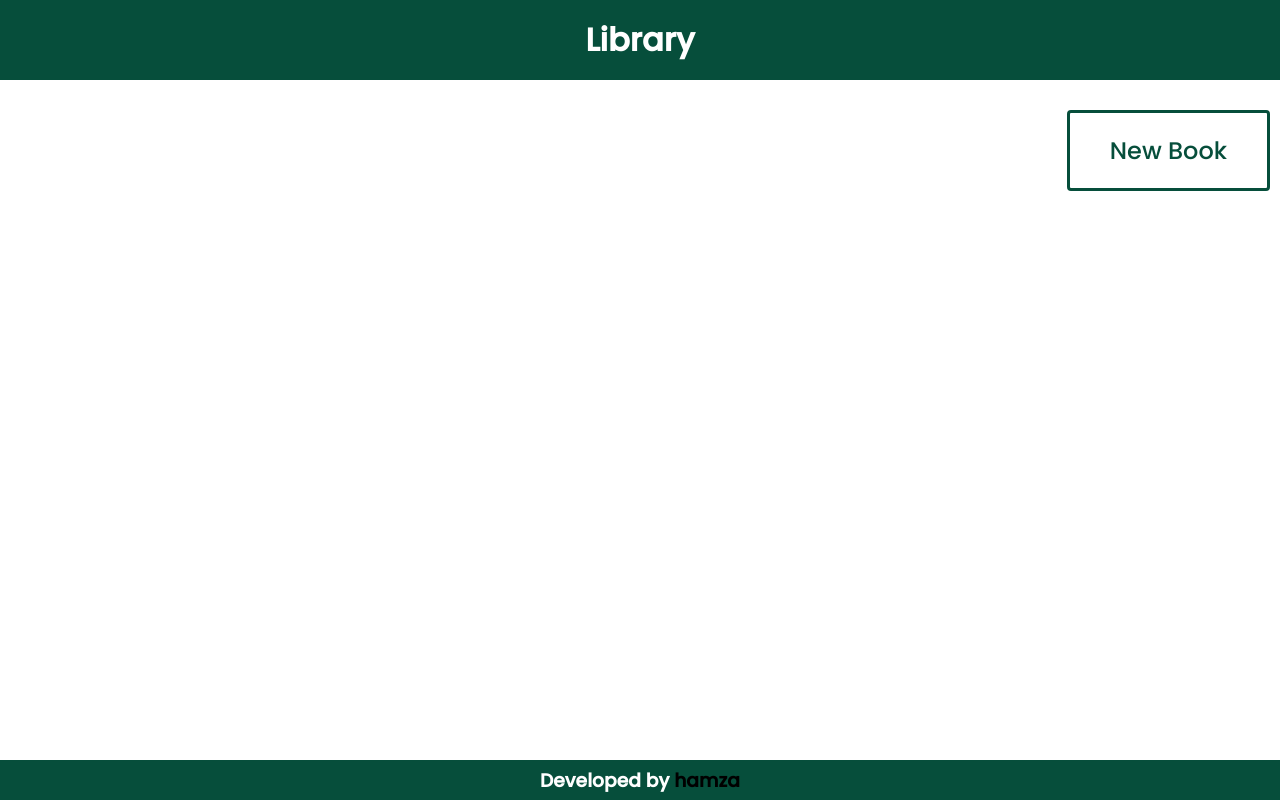
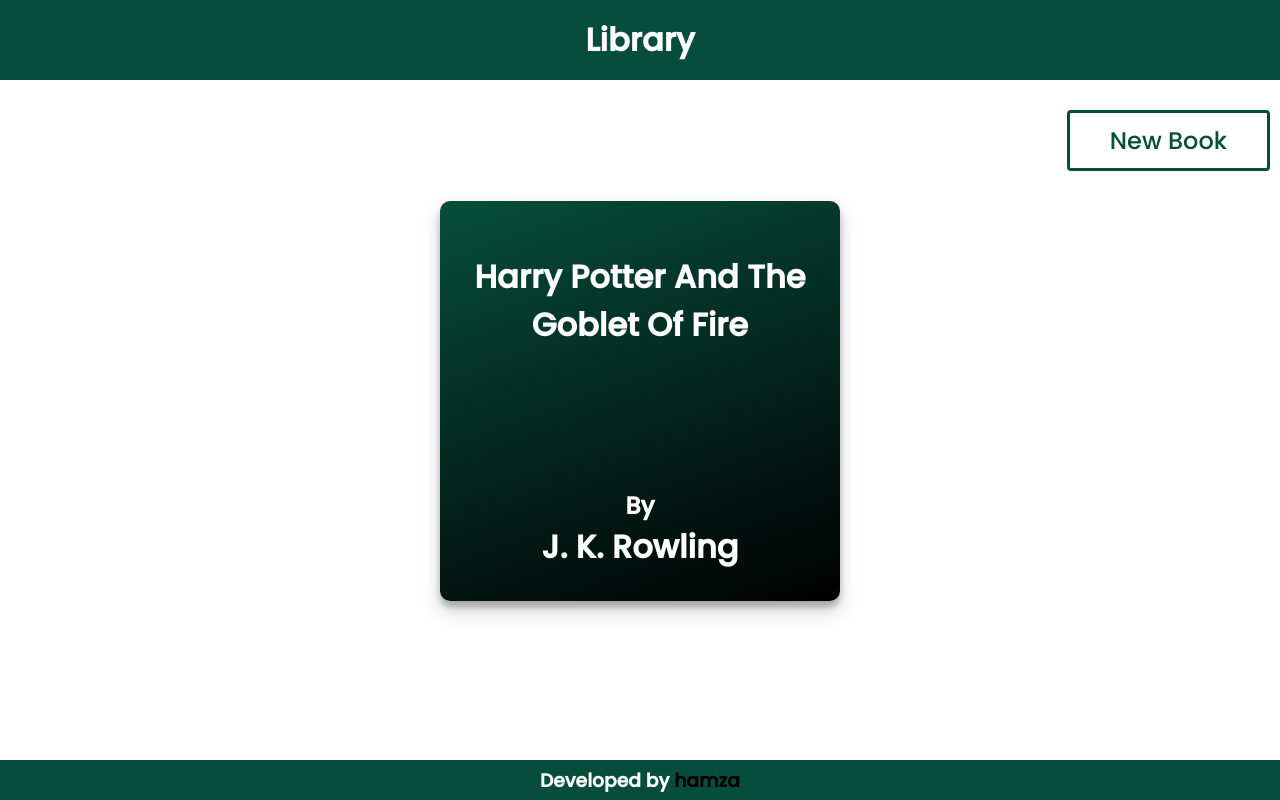
Before and after one commit to fjorn-x/library, a plain HTML site: page index.html in a window 1280 px wide. Drawn offline with Linux system fonts and the light colour scheme.

Commit message:
Delete book updates

```diff
--- a/app.js
+++ b/app.js
@@ -7,15 +7,15 @@
 const submit = document.querySelector(".submit");
 const form = document.querySelector("form");
 const closeModal = document.querySelector(".close");
-let bookCounter = 0;
+const readStatus = document.querySelector(".read-status");
+
+let bookCounter = 1;
 
 submit.addEventListener("click", (e) => {
   e.preventDefault();
   const book = getBookfromInput();
   addBookToLibrary(book);
   entireModal.classList.remove("bg-active");
-  console.log(book);
-  console.log(myLibrary);
   display(bookCounter);
   bookCounter++;
   form.reset();
@@ -42,7 +42,7 @@
     document.querySelector("#pages").value === ""
       ? 0
       : document.querySelector("#pages").value;
-  console.log(pages);
+
   const isRead = document.querySelector("[type='radio']").checked
     ? "Read"
     : "Not Read";
@@ -51,10 +51,15 @@
 
   return new Book(title, author, pages, isRead, dateAdded);
 }
-console.log(typeof new Date().toLocaleDateString());
 
 const myLibrary = [
-  // { title: "zuzu", author: "mum", pages: 12, read: "Read" }
+  {
+    title: "Harry Potter and the goblet of Fire",
+    author: "J. k. Rowling",
+    pages: 650,
+    read: "Read",
+    date: new Date().toLocaleDateString(),
+  },
 ];
 
 function Book(title, author, pages, read, date) {
@@ -69,8 +74,8 @@
   myLibrary.push(book);
 }
 
-function display(bookCounter) {
-  const obj = myLibrary[bookCounter];
+function display(bookCount) {
+  const obj = myLibrary[bookCount];
 
   const newCard = document.createElement("div");
   newCard.classList.add("card");
@@ -78,7 +83,7 @@
   <div class="card_side card_side--back">
     <div class="card_cover">
       <h1 >
-        ${obj.author}
+        Details
       </h1>
     </div>
     <div class="card_details">
@@ -98,22 +103,36 @@
       </div>
       <div class="remove">
       <h2>Remove</h2>
-      <img src="./images/delete-icon.png">
+      <button class="btn-delete" data-index="${bookCounter}">
+        <span>Delete</span>
+    </button>
       </div>
-
     </div>
   </div>
 
   <div class="card_side card_side--front">
     <div class="card_theme">
-      <div class="card_theme-box">
-        <h1 class="card_title">${obj.title}</h1>
+
+      <h1 class="card_title">${obj.title}</h1>
+      <div class="author">
+        <h2>By</h2>
+        <h1>${obj.author}</h1>
       </div>
     </div>
   </div>
 </div>
 `;
+  const deleteBook = newCard.querySelector(".btn-delete");
 
+  deleteBook.addEventListener("click", () => {
+    const index = parseInt(deleteBook.getAttribute("data-index"));
+    myLibrary.splice(index, 1);
+
+    booksContainer.removeChild(newCard);
+    if (!(bookCounter === 0)) {
+      bookCounter--;
+    }
+  });
   booksContainer.appendChild(newCard);
 }
 
--- a/style.css
+++ b/style.css
@@ -4,6 +4,8 @@
   --light-color: #ffffff;
   --accent-color: #6ee7b7;
   --text-color: #164e63;
+  --status-read: green;
+  --status-not-read: red;
 }
 * {
   padding: 0;
@@ -46,18 +48,6 @@
   gap: 20px;
 }
 
-.add {
-  font-size: 1.5rem;
-  border-radius: 4px;
-  border: none;
-  padding: 20px 40px;
-  background-color: var(--light-color);
-  border: 3px solid var(--dark-color);
-  color: var(--dark-color);
-  font-weight: 500;
-  position: relative;
-  cursor: pointer;
-}
 .footer {
   height: 5vh;
   background-color: var(--dark-color);
@@ -84,7 +74,22 @@
   align-items: center;
   margin-top: 30px;
 }
+.add {
+  font-size: 1.5rem;
+  border-radius: 4px;
 
+  padding: 10px 40px;
+  background-color: var(--light-color);
+  border: 3px solid var(--dark-color);
+  color: var(--dark-color);
+  font-weight: 500;
+  position: relative;
+  cursor: pointer;
+}
+.add:hover {
+  color: white !important;
+  background-color: var(--dark-color);
+}
 /* .add:hover:before {
   position: absolute;
   content: "";
@@ -237,37 +242,19 @@
   top: -12px;
   font-size: 12px;
 }
-/*
-.card {
-  display: flex;
-  flex-direction: column;
-  justify-content: center;
-  align-items: center;
-  color: var(--dark-color);
-  border: 5px solid var(--dark-color);
-  border-radius: 10px;
-} */
 
 .card_side {
   height: 400px;
   transition: all 0.8s ease;
   position: absolute;
-
   width: 400px;
   -webkit-backface-visibility: hidden;
-  /* We don't want to see the back part of the element. */
   backface-visibility: hidden;
-  /* We don't want to see the back part of the element. */
-  border-radius: 3px;
-
-  /* The image is overflowing the parent. */
+  border-radius: 10px;
+  box-shadow: rgba(0, 0, 0, 0.19) 0px 10px 20px, rgba(0, 0, 0, 0.23) 0px 6px 6px;
 }
 .card_side--front {
-  background-image: linear-gradient(
-    to right bottom,
-    rgba(0, 0, 0, 0.8),
-    rgb(0, 0, 0)
-  );
+  background-image: linear-gradient(-20deg, black 0%, var(--dark-color) 100%);
 }
 
 .card:hover .card_side--back {
@@ -277,50 +264,38 @@
   transform: rotateY(-180deg);
 }
 .card_theme {
-  position: absolute;
-  top: 50%;
-  left: 50%;
-  transform: translate(-50%, -50%);
+  color: #fff;
+  display: flex;
+  text-transform: capitalize;
+  padding: 10px;
+  flex-direction: column;
+  height: 100%;
+}
+.card_theme > h1 {
+  flex: 1;
+  display: flex;
+  justify-content: center;
+  align-items: center;
   text-align: center;
 }
-.card_theme-box {
-  color: #fff;
-}
-
-.card_title {
-  font-size: 2rem;
-  font-weight: 100;
-}
-.card_cover {
-  position: relative;
-  background-size: cover;
-  height: 25%;
-  border-top-left-radius: 3px;
-  border-top-right-radius: 3px;
-  background-image: linear-gradient(
-    to top right,
-    rgba(30, 11, 54, 0.65),
-    rgba(202, 55, 130, 0.65)
-  );
+.author {
+  flex: 1;
+  display: flex;
+  justify-content: flex-end;
+  align-items: center;
+  flex-direction: column;
+  margin-bottom: 20px;
 }
 .card_heading {
   color: #fff;
   margin: 0 auto;
 }
 
-.card_title {
-  font-size: 2rem;
-  font-weight: 100;
-}
 .card_cover {
   height: 25%;
   border-top-left-radius: 3px;
   border-top-right-radius: 3px;
-  background-image: linear-gradient(
-    to top right,
-    rgba(30, 11, 54, 0.65),
-    rgba(207, 190, 199, 0.65)
-  );
+  background-image: linear-gradient(-20deg, black 0%, var(--dark-color) 100%);
   display: flex;
   justify-content: center;
   align-items: center;
@@ -339,7 +314,7 @@
   display: flex;
   flex-direction: column;
   align-items: center;
-  gap: 10px;
+  gap: 20px;
 }
 .read-status {
   background-color: green;
@@ -358,6 +333,20 @@
   transform: rotateY(180deg);
 }
 
-.delete-icon {
-  background-image: url(./images/delete-icon.png);
+.btn-delete {
+  font-size: 20px;
+  color: red;
+  display: flex;
+  align-items: center;
+  background: none;
+  border: 1px solid white;
+  padding: 0 10px;
+  cursor: pointer;
+  border-radius: 10px;
 }
+
+.btn-delete:hover {
+  background-color: #ff0000;
+  color: white;
+  border: none;
+}
```
